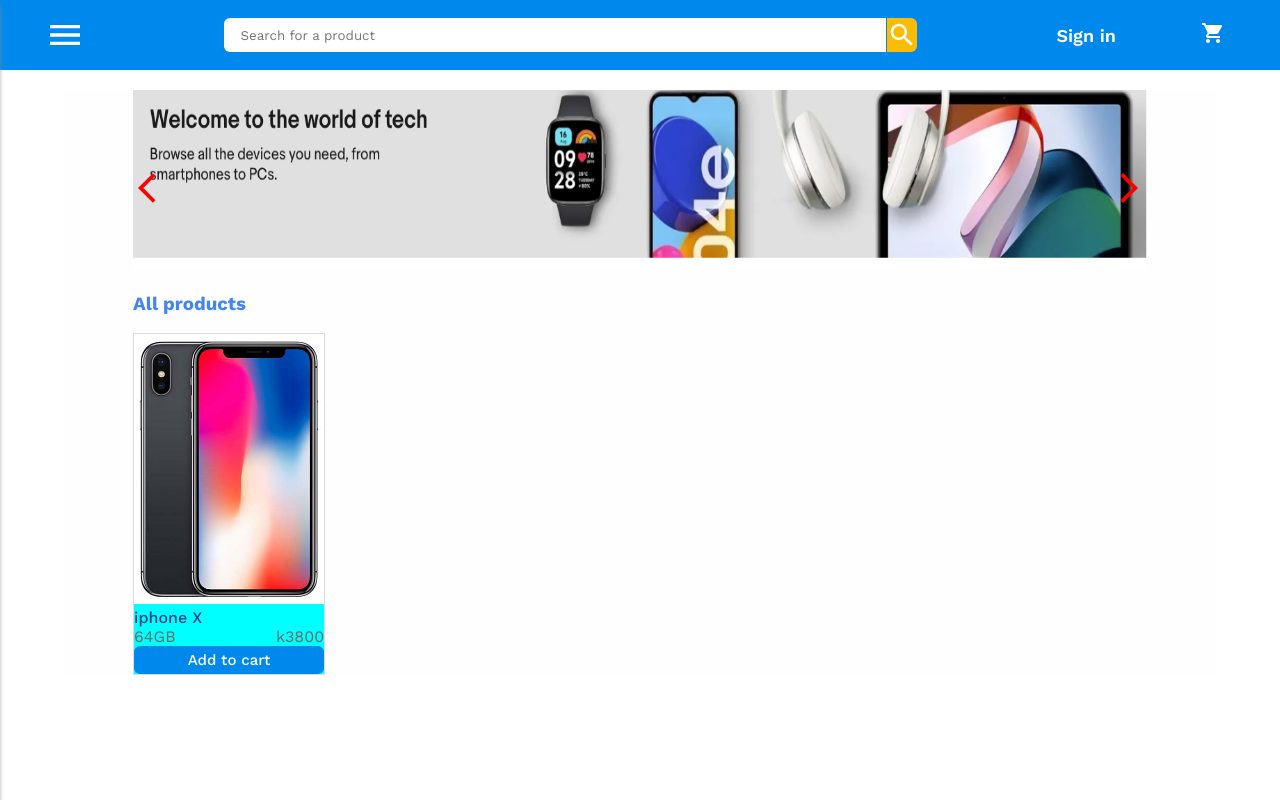
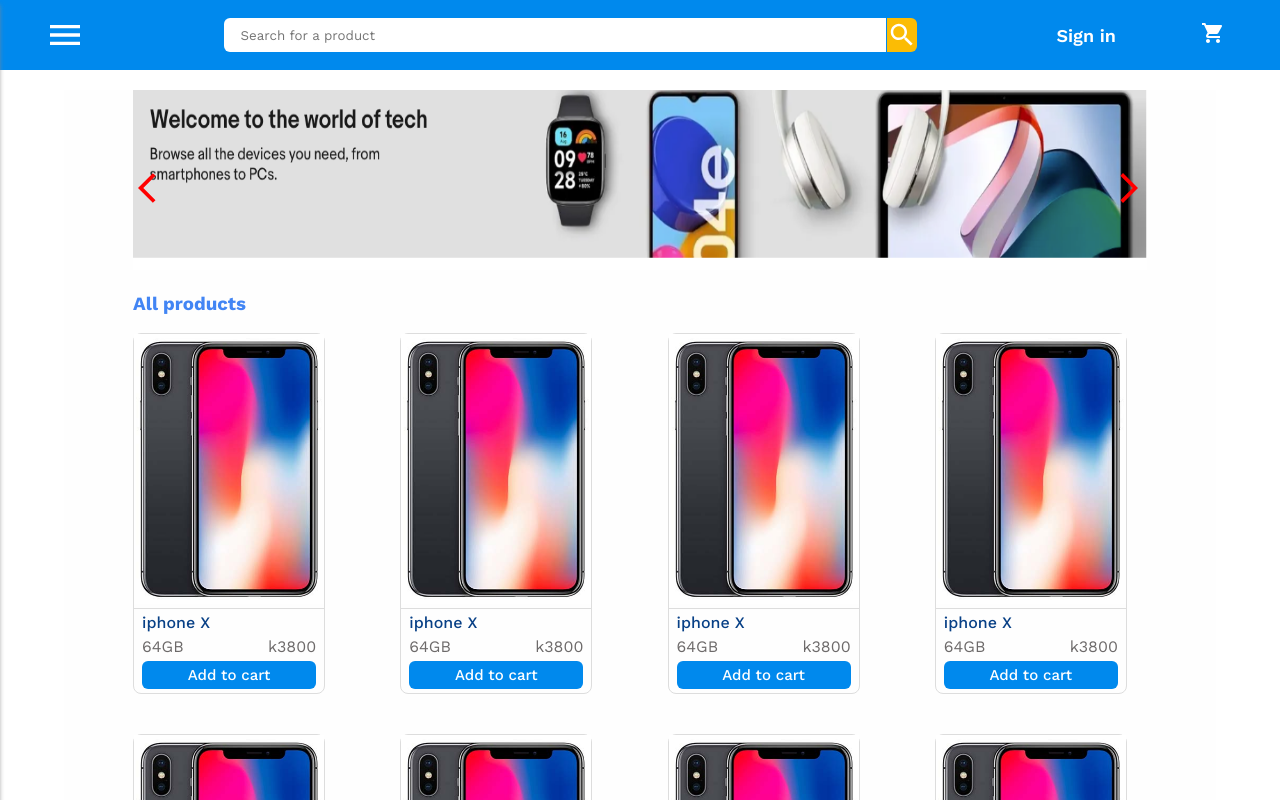
Before and after one commit to peterbeeshop/pbee-tech-frontend-, a React (Create React App) app: page / in a window 1280 px wide. Shown: the top 800 px of the page. Built offline with nearby package versions, Linux system fonts and the light colour scheme.

Commit message:
worked on the product card on homepage

```diff
--- a/src/pages/homepage/card/index.module.scss
+++ b/src/pages/homepage/card/index.module.scss
@@ -3,13 +3,19 @@
 
 .container {
     width: 190px;
+    margin: 0 20px 40px 0;
     border: 1px solid $hairline-color;
-    background-color: aqua;
+    border-radius: 8px;
+
     img {
         width: 100%;
         height: 270px;
         object-fit: cover;
     }
+
+    .details {
+        border-top: 1px solid $hairline-color;
+        padding: 4px 8px;
 
         h5 {
             margin: 0;
@@ -19,6 +25,7 @@
         section {
             display: flex;
             justify-content: space-between;
+            margin: 5px 0;
             span {
                 color: $deemphasized-text-color;
             }
@@ -39,3 +46,6 @@
             background-color: #377ae5;
             }
     }
+
+
+}
--- a/src/pages/homepage/card/index.tsx
+++ b/src/pages/homepage/card/index.tsx
@@ -1,4 +1,3 @@
-import Button from '../../../components/button'
 import stockPic from './iphone-x.jpeg'
 import styles from './index.module.scss'
 
@@ -6,6 +5,7 @@
   return (
     <div className={styles.container}>
       <img src={stockPic} alt="pic" />
+      <div className={styles.details}>
         <h5>iphone X</h5>
         <section>
           <span>64GB</span>
@@ -13,6 +13,7 @@
         </section>
         <button>Add to cart</button>
       </div>
+    </div>
   )
 }
 
--- a/src/pages/homepage/index.module.scss
+++ b/src/pages/homepage/index.module.scss
@@ -6,4 +6,10 @@
   h3 {
     color: $primary-color;
   }
+
+  .productContainer {
+    display: flex;
+    flex-wrap: wrap;
+    justify-content: space-between;
+  }
 }
--- a/src/pages/homepage/index.tsx
+++ b/src/pages/homepage/index.tsx
@@ -14,7 +14,11 @@
         {/* banner */}
         <Carousel arr={carouselArray} />
         <h3>All products</h3>
-        <ProductCard />
+        <div className={styles.productContainer}>
+          {Array.from({ length: 20 }, (_, index) => (
+            <ProductCard key={index} />
+          ))}
+        </div>
       </div>
     </>
   )
--- a/src/types/index.ts
+++ b/src/types/index.ts
@@ -11,3 +11,9 @@
       secondLink: string
     }
 }
+
+  try {
+
+  } catch (error) {
+
+  }
```
Lines whose indentation alone changed are shown as unchanged.
